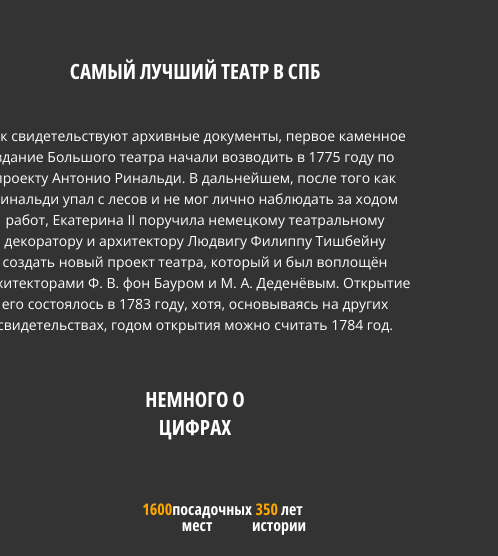
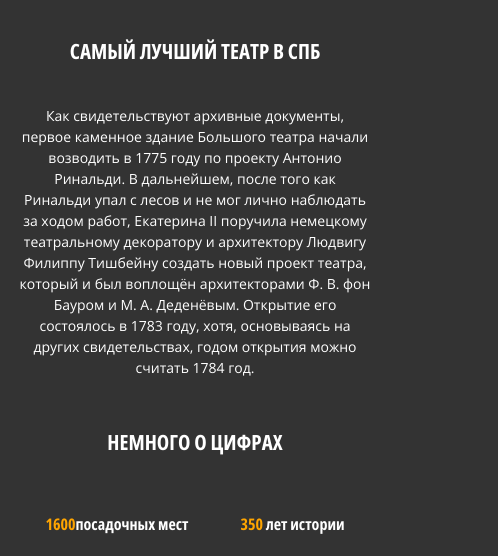
Before and after one commit to sp28337/cource-big-theatre-project, a website: page index.html in a window 390 px wide. Shown: the part 768-1324 px from the top of the page, 498 px wide, since content can reach past the window. Drawn offline with Linux system fonts and the light colour scheme; files whose address does not match are found by name.

Commit message:
finish percentage

```diff
--- a/gulpfile.js
+++ b/gulpfile.js
@@ -59,7 +59,7 @@ function reload(cb) {
 }
 
 function webpTask() {
-    return src("img/*.{png,jpg,jpeg}")
+    return src("img/*.{jpg,jpeg}")
         .pipe(webp())
         .pipe(dest("dist/img"));
 }
--- a/scss/blocks/about.scss
+++ b/scss/blocks/about.scss
@@ -7,6 +7,10 @@
 
     @include mixins.tablet {
         padding: 100px 0 0;
+    }
+
+    @include mixins.mobile {
+        padding: 80px 0 0;
     }
 
     .about__title {
@@ -34,10 +38,11 @@
         width: 40.5%;
 
         @include mixins.desktop-wide {
-            width: 431px;
+            width: 64%;
         }
         @include mixins.mobile {
             text-align: center;
+            width: initial;
         }
     }
 
@@ -50,7 +55,7 @@
         }
 
         @include mixins.mobile {
-            width: 30.1%;
+            width: 100%;
             display: flex;
             flex-direction: column;
             justify-content: center;
@@ -60,7 +65,7 @@
         .about__digits {
             @include mixins.mobile {
                 display: flex;
-                justify-content: space-between;
+                justify-content: space-around;
             }
         }
     }
@@ -68,6 +73,7 @@
     .about__img {
         width: 33.2%;
         height: 323px;
+        object-fit: cover;
 
         @include mixins.desktop-wide {
             display: none;
--- a/scss/blocks/footer.scss
+++ b/scss/blocks/footer.scss
@@ -43,6 +43,7 @@
 
                 .footer__contacts-item-desc {
                     font-style: normal;
+                    text-align: end;
                 }
 
             }
--- a/scss/blocks/header.scss
+++ b/scss/blocks/header.scss
@@ -3,9 +3,10 @@
 
 .header {
   background-color: variables.$gray-background;
+  padding: 50px 0  179px;
+  position: relative;
+  background-image: url("../../dist/img/header-background.webp");
   background-position: center;
-  padding: 50px 0  179px;
-  background-image: url("../../dist/img/header-background.webp");
   background-repeat: no-repeat;
   background-size: cover;
 
@@ -31,7 +32,7 @@
       background: none;
       border: none;
       fill: variables.$white;
-      margin: 48px 0 0 70px;
+      margin: 5% 0 0 0;
     }
 
     @include mixins.mobile {
@@ -74,7 +75,7 @@
         display: block;
         background-color: variables.$dark-gray;
         position: absolute;
-        height: 800px;
+        height: 100%;
         width: 300px;
         margin: 0;
         padding: 0;
@@ -88,14 +89,21 @@
     }
   }
 
+  .header__nav {
+    width: 83%;
+
+    @include mixins.desktop-wide {
+      width: initial;
+    }
+  }
+
   .header__nav-list {
-    display: flex;
     text-transform: uppercase;
 
+    @include mixins.flex-space-between();
     @include mixins.font-mixin(18px, 25px);
 
     @include mixins.desktop-wide {
-      justify-content: space-between;
       margin: 0 0 29px;
 
       @include mixins.font-mixin(16px, 21px);
@@ -109,16 +117,13 @@
       padding: 140px 40px 45px;
       margin: 0px;
 
+
       @include mixins.font-mixin(24px, 34px);
 
-
     }
-
-
   }
 
   .header__nav-item:nth-of-type(n+2) {
-    margin-left: 63px;
 
     @include mixins.desktop-wide {
       margin-left: 0;
@@ -142,20 +147,18 @@
       margin: 0 0 50px;
 
       @include mixins.font-mixin(64px, 87px);
-      @include mixins.tablet {
-        text-align: center;
-      }
+
     }
 
 
   }
 
   .header__content-wrp {
-    padding: 88px 0 0;
+    align-content: center;
     width: 48.6%;
 
     @include mixins.desktop-wide {
-      width: 100%;
+      width: 80%;
     }
 
     @include mixins.tablet {
@@ -163,8 +166,9 @@
     }
 
     @include mixins.mobile {
-      margin: 0;
+      margin: 33.3% 0 0;
       padding: 0;
+      width: 100%;
 
       flex-direction: column;
 
--- a/scss/blocks/partners.scss
+++ b/scss/blocks/partners.scss
@@ -30,6 +30,7 @@
         @include mixins.mobile {
             display: block;
             text-align: center;
+            width: initial;
 
             .partners__item:nth-of-type(n+1) {
                 margin-bottom: 25px;
--- a/scss/blocks/popup.scss
+++ b/scss/blocks/popup.scss
@@ -19,9 +19,13 @@
         height: 524px;
     }
 
+    @include mixins.tablet {
+        width: 85%;
+    }
+
     @include mixins.mobile {
-        width: 495px;
-        height: 619px;
+        height: 100%;
+        width: 90%;
     }
 
     input::placeholder,
@@ -48,8 +52,12 @@
             margin: 14px 0 0 576px;
         }
 
+        @include mixins.tablet {
+            margin: 2% 0 0 76%;
+        }
+
         @include mixins.mobile {
-            margin: 14px 0 0 446px;
+            margin: 14px 0 0 80%;
         }
     }
 
@@ -64,7 +72,7 @@
             padding: 100px 50px 0 65px;
         }
         @include mixins.mobile {
-            padding: 78px 0 0 46px;
+            padding: 12.6% 10% 6.3%;
             text-align: justify;
         }
 
@@ -98,8 +106,13 @@
                 justify-content: space-between;
                 flex-direction: column;
 
+                @include mixins.tablet {
+                    width: 45%;
+                }
+
                 @include mixins.mobile {
                     height: 93px;
+                    width: 100%;
                 }
             }
 
@@ -113,8 +126,13 @@
                     margin-left: 0;
                 }
 
+                @include mixins.tablet {
+                    width: 45%;
+                }
+
                 @include mixins.mobile {
                     height: 93px;
+                    width: 100%;
                 }
             }
 
@@ -145,8 +163,16 @@
                     }
                 }
 
+                @include mixins.tablet {
+                    width: 100%;
+
+                    &--textarea {
+                        width: 100%;
+                    }
+                }
+
                 @include mixins.mobile {
-                    width: 397px;
+                    width: 100%;
                     height: 31px;
 
                     &--textarea {
@@ -174,7 +200,7 @@
             }
 
             @include mixins.mobile {
-                width: 403px;
+                width: 100%;
             }
 
             .popup__hint {
@@ -191,6 +217,11 @@
                     margin-top: 30px;
 
                     @include mixins.font-mixin(12px, 18px);
+                }
+
+                @include mixins.mobile {
+                    width: 100%;
+                    height: initial;
                 }
             }
 
--- a/scss/blocks/staging.scss
+++ b/scss/blocks/staging.scss
@@ -11,7 +11,7 @@
         padding: 90px 0 0;
     }
     @include mixins.mobile {
-        padding: 40px 0 0;
+        padding: 30px 0 0;
     }
 
     .staging__list {
@@ -28,6 +28,7 @@
         }
         @include mixins.mobile {
             width: 100%;
+            margin: 30px 0 0;
         }
 
 
@@ -39,6 +40,7 @@
             min-height: 478px;
             padding: 34px 0 0 33px;
             box-sizing: border-box;
+
 
             @include mixins.desktop-wide {
                 width: 50%;
--- a/scss/blocks/stars.scss
+++ b/scss/blocks/stars.scss
@@ -2,38 +2,34 @@
 @use "mixins";
 
 .stars {
-    padding: 209px 0 0;
-    width: 1110px;
-    margin: 0 auto;
+    width: 75%;
+    margin: 209px auto 0;
+    background-image: url("../../dist/img/stars.webp");
+    background-position: center;
+    background-size: cover;
+    background-repeat: no-repeat;
 
+    @include mixins.flex-center();
 
     @include mixins.desktop-wide {
         width: 100%;
-        padding: 125px 0 0;
+        margin: 150px auto 0;
+    }
+
+    @include mixins.tablet {
+        margin: 120px auto 0;
     }
     @include mixins.mobile {
-        padding: 30px 0 0;
+        margin: 40px auto 0;
     }
 
     .stars__wrp {
-        background-image: url("../../dist/img/stars.webp");
-        background-position: center;
-        background-size: cover;
-        background-repeat: no-repeat;
-        padding: 150px 100px 160px 190px;
+        padding: 15% 17%;
+        @include mixins.flex-center();
 
-        @include mixins.flex-space-between();
 
-        @include mixins.desktop-wide {
-            padding: 126px 100px 126px 168px;
-        }
-
-        @include mixins.tablet {
-            padding: 126px 100px 126px 90px;
-        }
         @include mixins.mobile {
-            padding: 50px 0px 100px;
-            justify-content: center;
+            padding: 0;
         }
 
         .stars__year-list {
@@ -56,30 +52,36 @@
         }
 
         .stars__content-wrp {
-            width: 540px;
+            display: flex;
+            flex-direction: column;
+            justify-content: space-between;
+            padding-left: 130px;
 
             @include mixins.desktop-wide {
                 width: 70%;
                 margin: 0px;
+                padding-left: 75px;
             }
 
             @include mixins.tablet {
-                margin: 0 0 0 30px;
+                padding-left: 30px;
             }
 
             @include mixins.mobile {
+                width: 80%;
                 margin: 0;
+                padding: 8% 0;
             }
 
             .stars__img {
                 padding: 7px 0 0 0;
                 width: 445px;
-                margin: 0 0 35px;
+                margin: 0 0 60px;
 
                 @include mixins.flex-space-between();
                 @include mixins.desktop-wide {
                     width: 307px;
-                    margin: 0 0 20px;
+                    margin: 0 0 40px;
 
                     img:nth-of-type(n+1) {
                         width: 35px;
@@ -88,6 +90,8 @@
                 }
                 @include mixins.tablet {
                     margin: 0 0 60px;
+                    width: 90%;
+
                     img:nth-of-type(n+1) {
                         width: 30px;
                         height: 38px;
@@ -101,9 +105,10 @@
 
             .stars__title {
                 letter-spacing: 2px;
-                min-height: 149px;
+                height: 58%;
 
                 @include mixins.font-mixin(36px, 54px);
+
                 @include mixins.desktop-wide {
                     @include mixins.font-mixin(34px, 51px);
 
--- a/scss/general.scss
+++ b/scss/general.scss
@@ -30,14 +30,11 @@ textarea {
 };
 
 .container {
-    width: 90%;
+    width: 80%;
     margin: 0 auto;
 
-    // @include mixins.desktop-wide {
-    //     width: 690px;
-    // }
-
-    // @include mixins.mobile {
-    //     width: 510px;
-    // }
+    @include mixins.desktop-wide {
+        width: 90%;
+        margin: 0 auto;
+    }
 }
```
Also changed, not shown: css/style.css, img/about-theatre.jpg (deleted), img/first-screen-item.jpg (deleted), img/staging1.jpg (deleted), img/staging2.jpg (deleted), img/staging3.jpg (deleted), img/stars.jpg (deleted).
